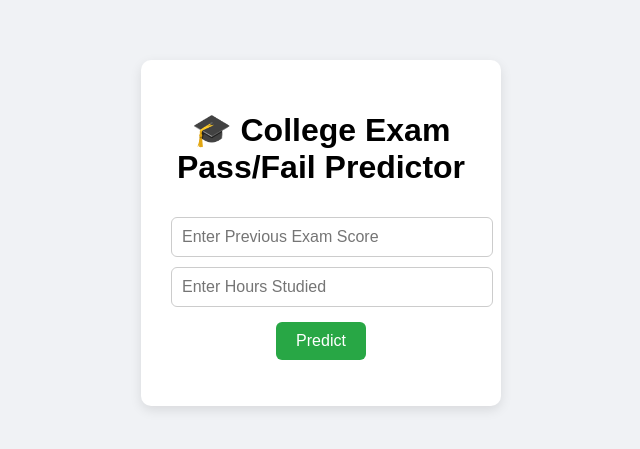
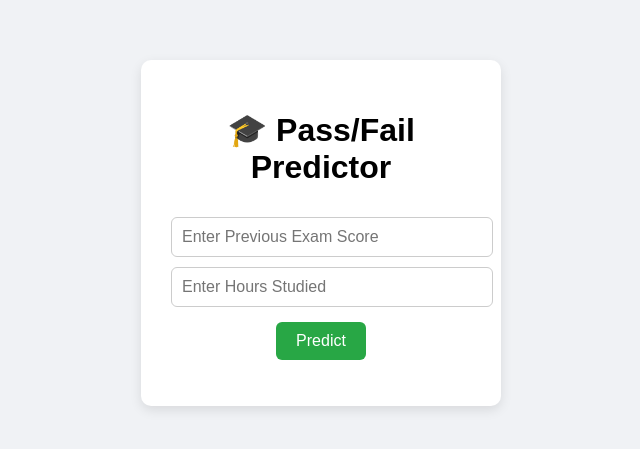
Before and after one commit to cabrerajulian401/Exam-Pass-Fail-Predictor, a plain HTML site: page frontend/index.html in a window 1280 px wide. Shown: the part 167-616 px from the top of the page, without its empty margins (319-959 px from the left). Drawn offline with Linux system fonts and the light colour scheme.

Commit message:
Revert "I am fixing the html UI Title to "College Exam Pass/Fail Predictor""
This reverts commit 348c7a4fd12978ca246265115b5ba3d6163561eb.

```diff
--- a/frontend/index.html
+++ b/frontend/index.html
@@ -6,7 +6,7 @@
 </head>
 <body>
   <div class="container">
-    <h1>🎓 College Exam Pass/Fail Predictor</h1>
+    <h1>🎓 Pass/Fail Predictor</h1>
 
     <input type="number" id="scoreInput" placeholder="Enter Previous Exam Score" />
     <input type="number" id="hoursInput" placeholder="Enter Hours Studied " />
```
